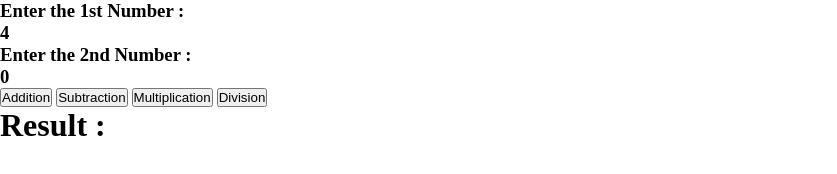
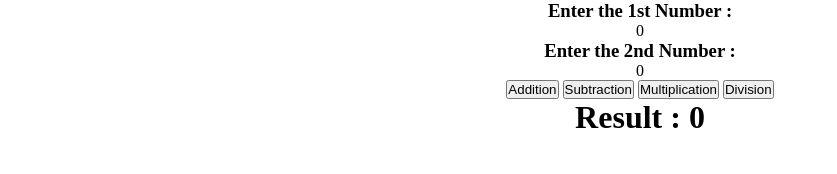
Before and after one commit to Dhananjaythosar/SimpleCalculator, a plain HTML site: page index.html in a window 1280 px wide. Both pictures are taken after a click on the button "Addition". Shown: the whole page, without its empty margins (0-837 px from the left). Drawn offline with Linux system fonts and the light colour scheme.

Commit message:
Added functionality of calculator

```diff
--- a/index.html
+++ b/index.html
@@ -9,17 +9,17 @@
 </head>
 
 <body>
-    <div class="container">
+    <center><div class="container">
         <h3>Enter the 1st Number : </h3>
-        <h3 onclick="num1()" id="num1-el">0</h3>
+        <p onclick="num1()" id="num1-el">0</p>
         <h3>Enter the 2nd Number : </h3>
-        <h3 onclick="num2()" id="num2-el">0</h3>
+        <p onclick="num2()" id="num2-el">0</p>
         <button onclick="add()">Addition</button>
         <button onclick="sub()">Subtraction</button>
         <button onclick="mul()">Multiplication</button>
         <button onclick="div()">Division</button>
         <h1 id="res-el">Result :</h1>
-    </div>
+    </div></center>
     <script src="script.js"></script>
 </body>
 
--- a/script.js
+++ b/script.js
@@ -1,4 +1,30 @@
 console.log('Running...');
-let num1 = document.getElementById('num1-el');
-num1.innerText = 4
-console.log(num1);
+let input1 = document.getElementById('num1-el');
+let input2 = document.getElementById('num2-el');
+
+function num1() {
+	input1.innerText = prompt('Enter the 1st Number:');
+}
+
+function num2() {
+	input2.innerText = prompt('Enter the 2nd Number:');
+}
+
+function add() {
+	let result = Number(input1.innerText) + Number(input2.innerText);
+	document.getElementById('res-el').innerText = 'Result : ' + result;
+}
+
+function sub() {
+	let result = Number(input1.innerText) - Number(input2.innerText);
+	document.getElementById('res-el').innerText = 'Result : ' + result;
+}
+
+function mul() {
+	let result = Number(input1.innerText) * Number(input2.innerText);
+	document.getElementById('res-el').innerText = 'Result : ' + result;
+}
+function div() {
+	let result = Number(input1.innerText) / Number(input2.innerText);
+	document.getElementById('res-el').innerText = 'Result : ' + result;
+}
```
